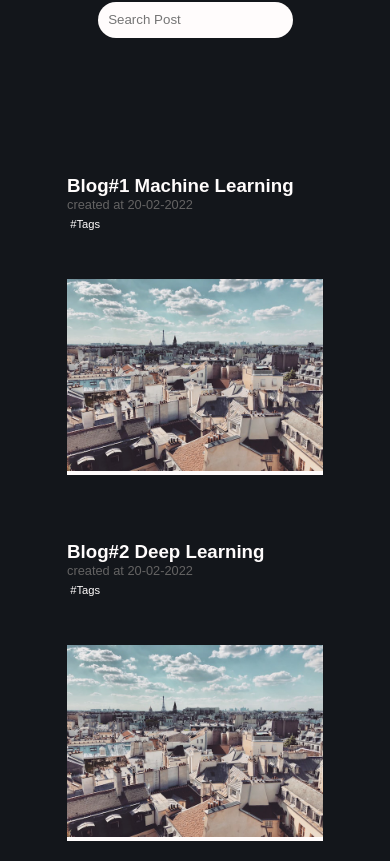
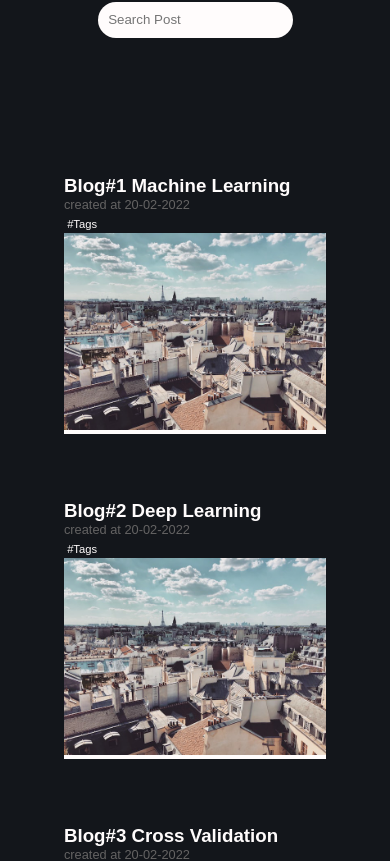
Before and after one commit to rakkaalhazimi/Vue-Blogspot, a Vue app: page / in a window 390 px wide. Shown: the part 1843-2704 px from the top of the page. Built offline with nearby package versions, Linux system fonts and the light colour scheme.

Commit message:
change: resolve responsive blog grid card

```diff
--- a/src/components/BlogCard.vue
+++ b/src/components/BlogCard.vue
@@ -28,7 +28,8 @@ defineProps({
 <style lang="scss">
 .blog-card {
   @include flex-col($justify: space-between, $gap: 0);
-  @include card(100%, $blog-card-height);
+  @include card(100%, 100%);
+  align-items: flex-start;
 }
 
 .blog-card-header {
```
